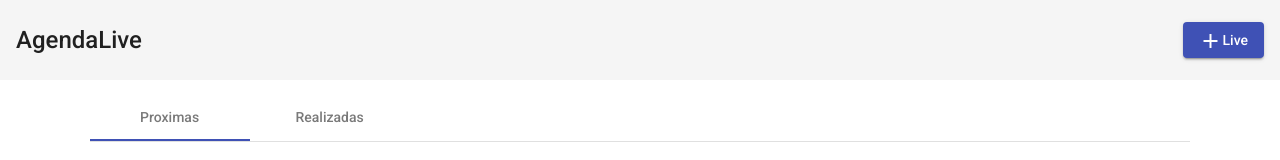
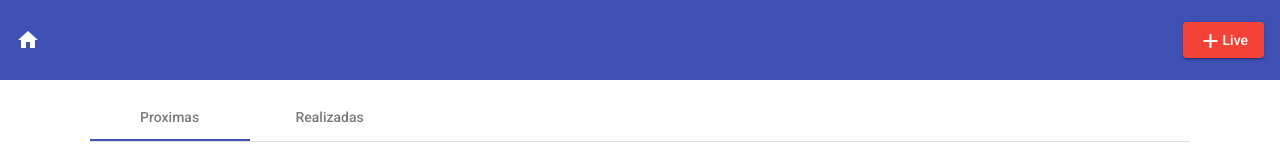
Before and after one commit to juliocesargoncalves/agendaLiveAngular, an Angular app: page / in a window 1280 px wide. Shown: the top 160 px of the page. Built offline with nearby package versions, Linux system fonts and the light colour scheme.

Commit message:
Alteracao

```diff
--- a/src/app/views/home/home.component.css
+++ b/src/app/views/home/home.component.css
@@ -7,3 +7,7 @@
       height: 80px;
       font-size: 1.5rem;
   }
+
+.logo{
+    width: 77px;
+}
--- a/src/app/views/home/home.component.html
+++ b/src/app/views/home/home.component.html
@@ -1,8 +1,9 @@
-<mat-toolbar>
+<mat-toolbar color='primary'>
     <mat-toolbar-row class="mudancas">
-        <span>AgendaLive<mat-icon>data_ranger</mat-icon></span>
+        <mat-icon aria-hidden="false" aria-label="Example home icon">home</mat-icon>
+
         <span class="example-spacer"></span>
-        <button mat-raised-button color="primary"><mat-icon>add</mat-icon>Live</button>
+        <button mat-raised-button color="warn"><mat-icon>add</mat-icon>Live</button>
     </mat-toolbar-row>
 </mat-toolbar>
 
```
